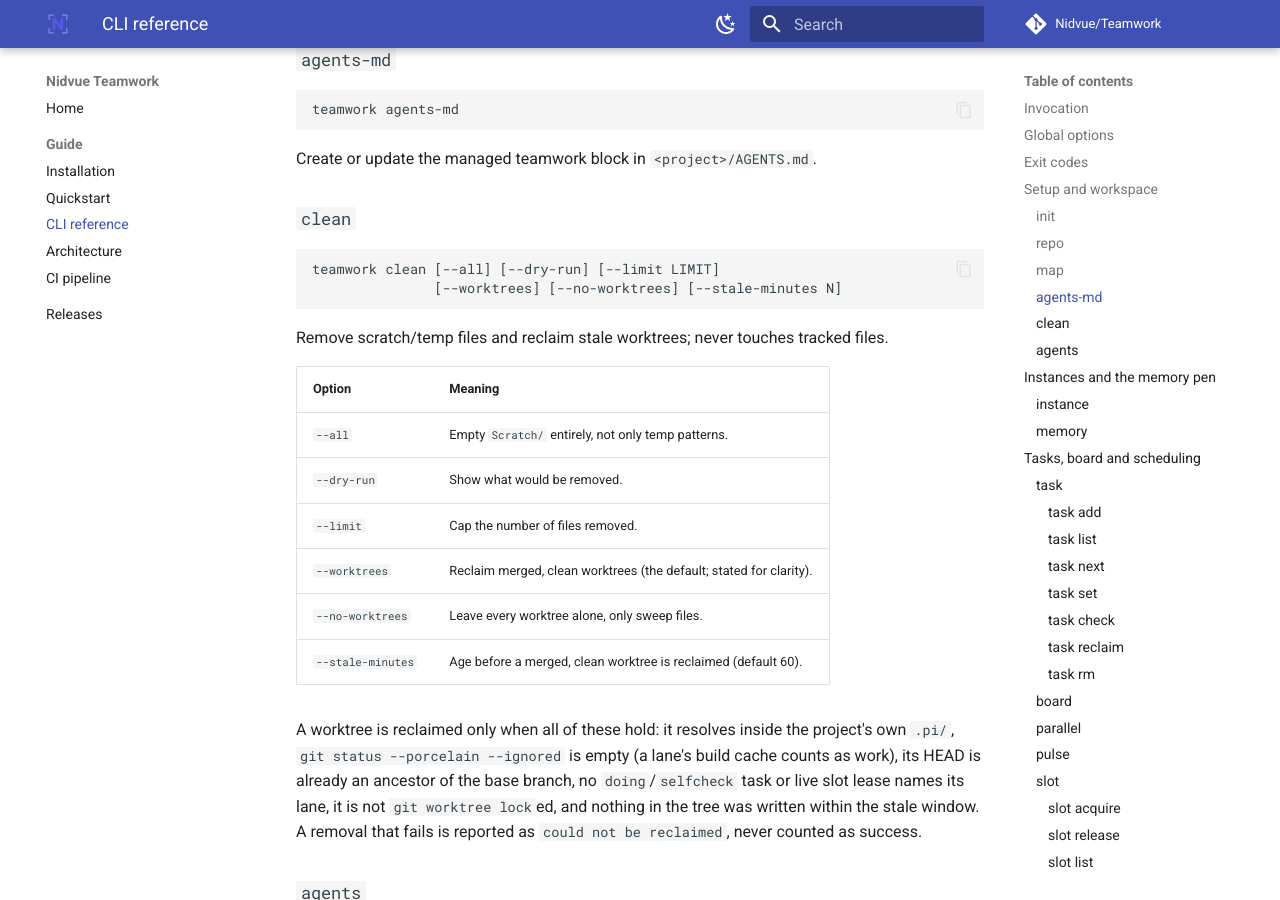
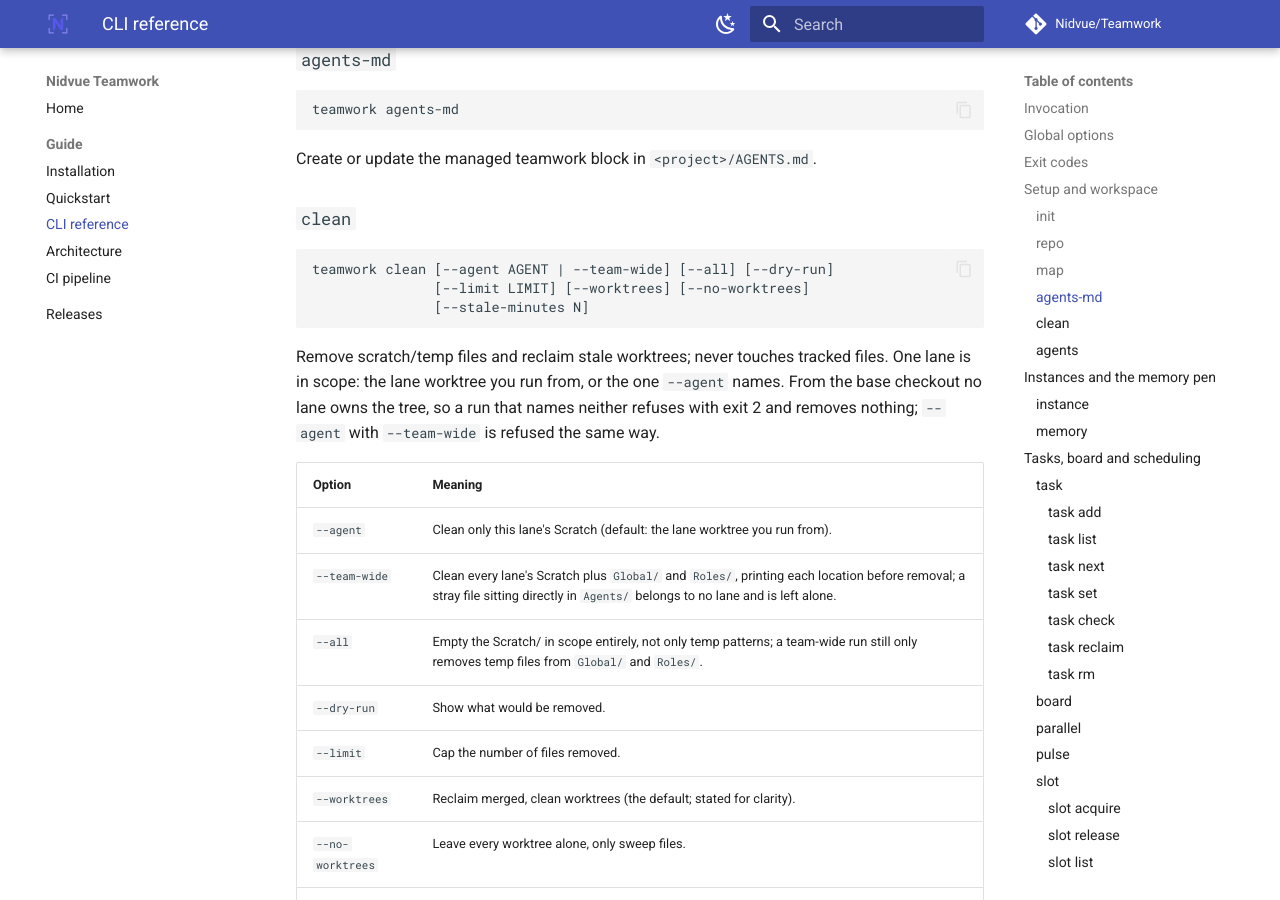
Before and after one commit to Nidvue/Teamwork, an MkDocs documentation site: the page built from docs/guide/cli.md, in a window 1280 px wide and 900 px high, scrolled down 2319 px. Built offline with MkDocs 1.6.1 and Material for MkDocs 9.7.7, drawn with Linux system fonts in a browser that asks for light colours; comment, search, counter and statistics services are not loaded.

Commit message:
docs(clean): state the agent-scoped clean contract on six public surfaces
Task: T-0002
Role: Technical Writer
Producers: TechnicalWriter
Goal: every public sentence that describes `teamwork clean` states the contract merged in P-0010 (6111b1a): the caller's lane by default, --agent for one lane, --team-wide for every lane plus Global/ and Roles/, and --all emptying only the Scratch/ in scope.
Deliverable: the `clean` section of docs/guide/cli.md (usage line, scope prose, --agent/--team-wide/--all rows) and one sentence each in AGENTS.md:487 and :557, templates/AGENTS.md:486 and :556 (the generator source of those two lines), SKILL.md:552, references/Engineering.md:275-276 and :441, references/Adapters.md:41 (the close step is team-wide). A bare `clean` in the two SKILL.md usage blocks now reads --team-wide as well, because the command as written there exits 2. No surface restates the whole command surface.
Why: the old behaviour swept every agent, so six surfaces told a lane to run a command that now refuses (exit 2 from the base checkout) or scopes to one lane; fixing AGENTS.md alone is reverted by the next `agents-md` run, hence the template.
Status: on branch technicalwriter/t-0002-the-clean-command-contract-changed-agent; awaiting review, not merged
Result: `clean --help` -> `--agent AGENT` "default: the lane worktree you run from", `--team-wide` "the directories are printed before removal", `--all` "empty scratch/ entirely"; base-checkout `clean` -> exit 2 "clean needs a scope", nothing removed; `--agent X --team-wide` -> exit 2 "pick one"; lane `clean --dry-run --no-worktrees` -> 1 file (probe-flush.tmp), with `--all` -> 2 (+probe-keep.md), both under Agents/TechnicalWriter/Scratch/; `--team-wide --dry-run` -> 14 locations (12 lanes + Global + Roles) printed before the removal list; `agents-md` regenerated from the edited template -> AGENTS.md identical, 568 lines; `links` -> # issues: 0; pytest -q tests/unit/test_skill_contracts.py tests/unit/test_docs_contracts.py tests/unit/test_hygiene.py -> 129 passed (129 passed before the edit as well: no test pinned the old wording).
Docs: docs/guide/cli.md, AGENTS.md, templates/AGENTS.md, SKILL.md, references/Engineering.md, references/Adapters.md
Refs: 6111b1a (P-0010), b4b69d6 (the clean fix and its doc report)

Acting role: TechnicalWriter

````diff
--- a/docs/guide/cli.md
+++ b/docs/guide/cli.md
@@ -92,15 +92,22 @@ Create or update the managed teamwork block in `<project>/AGENTS.md`.
 ### `clean`
 
 ```text
-teamwork clean [--all] [--dry-run] [--limit LIMIT]
-               [--worktrees] [--no-worktrees] [--stale-minutes N]
+teamwork clean [--agent AGENT | --team-wide] [--all] [--dry-run]
+               [--limit LIMIT] [--worktrees] [--no-worktrees]
+               [--stale-minutes N]
 ```
 
 Remove scratch/temp files and reclaim stale worktrees; never touches tracked files.
+One lane is in scope: the lane worktree you run from, or the one `--agent` names.
+From the base checkout no lane owns the tree, so a run that names neither refuses
+with exit 2 and removes nothing; `--agent` with `--team-wide` is refused the same
+way.
 
 | Option | Meaning |
 |---|---|
-| `--all` | Empty `Scratch/` entirely, not only temp patterns. |
+| `--agent` | Clean only this lane's Scratch (default: the lane worktree you run from). |
+| `--team-wide` | Clean every lane's Scratch plus `Global/` and `Roles/`, printing each location before removal; a stray file sitting directly in `Agents/` belongs to no lane and is left alone. |
+| `--all` | Empty the Scratch/ in scope entirely, not only temp patterns; a team-wide run still only removes temp files from `Global/` and `Roles/`. |
 | `--dry-run` | Show what would be removed. |
 | `--limit` | Cap the number of files removed. |
 | `--worktrees` | Reclaim merged, clean worktrees (the default; stated for clarity). |
````
Also changed, not shown: AGENTS.md (+9 -6 lines), SKILL.md (+6 -6 lines), references/Adapters.md (+1 -1 lines), references/Engineering.md (+5 -4 lines), templates/AGENTS.md (+9 -6 lines).
